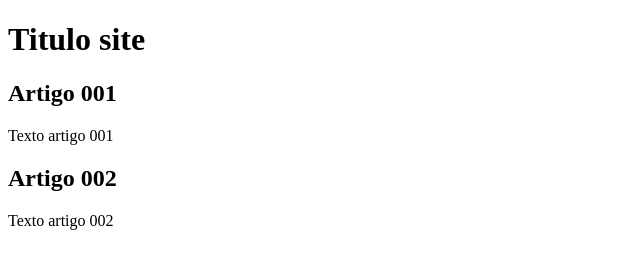
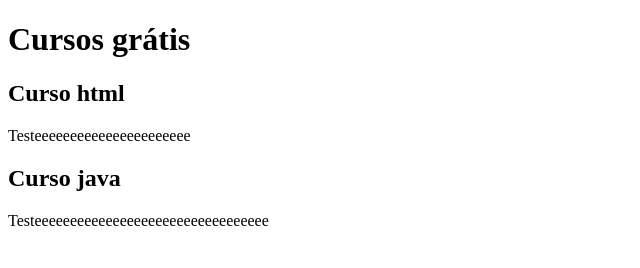
Before and after one commit to DVBEDIN/projeto-site, a plain HTML site: page index.html in a window 1280 px wide. Shown: the whole page, without its empty margins (0-640 px from the left). Drawn offline with Linux system fonts and the light colour scheme.

Commit message:
comecei escrever conteudo

```diff
--- a/index.html
+++ b/index.html
@@ -8,15 +8,15 @@
 <body>
     <main>
         <header>
-            <h1>Titulo site</h1>
+            <h1>Cursos grátis</h1>
         </header>
         <article>
-            <h2>Artigo 001</h2>
-            <p>Texto artigo 001</p>
+            <h2>Curso html</h2>
+            <p>Testeeeeeeeeeeeeeeeeeeeeee</p>
         </article>
         <article>
-            <h2>Artigo 002</h2>
-            <p>Texto artigo 002</p>
+            <h2>Curso java</h2>
+            <p>Testeeeeeeeeeeeeeeeeeeeeeeeeeeeeeeeee</p>
         </article>
     </main>
 
```
